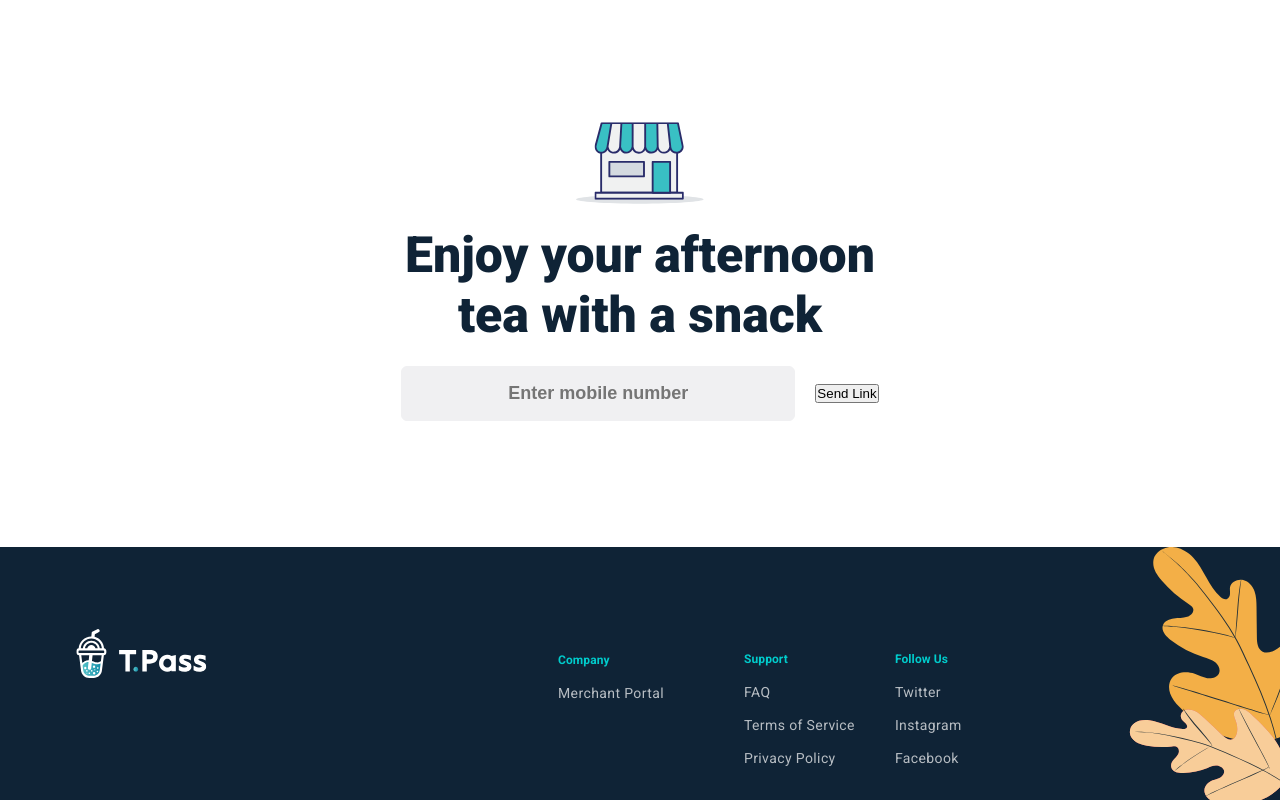
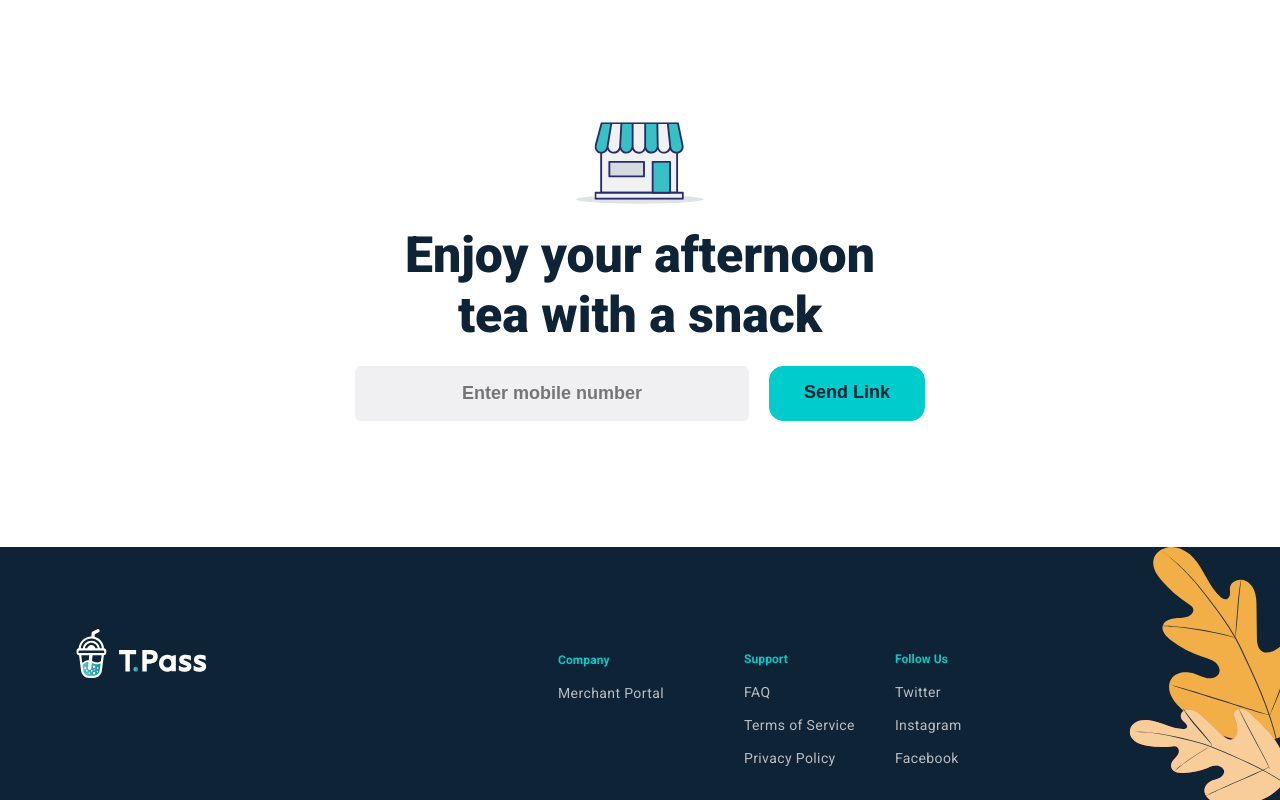
Before and after one commit to ozodbekjaan/lesson-26, a plain HTML site: page index.html in a window 1280 px wide. Shown: the part 973-1773 px from the top of the page. Drawn offline with Linux system fonts and the light colour scheme.

Commit message:
last commit

```diff
--- a/css/style.css
+++ b/css/style.css
@@ -160,7 +160,7 @@ input{
     outline: none;
     background: #F0F0F2;
 }
-.input-btn{
+.output-btn{
     border-radius: 14px;
     border: 1px solid #0CC;
     background: #0CC;
```
